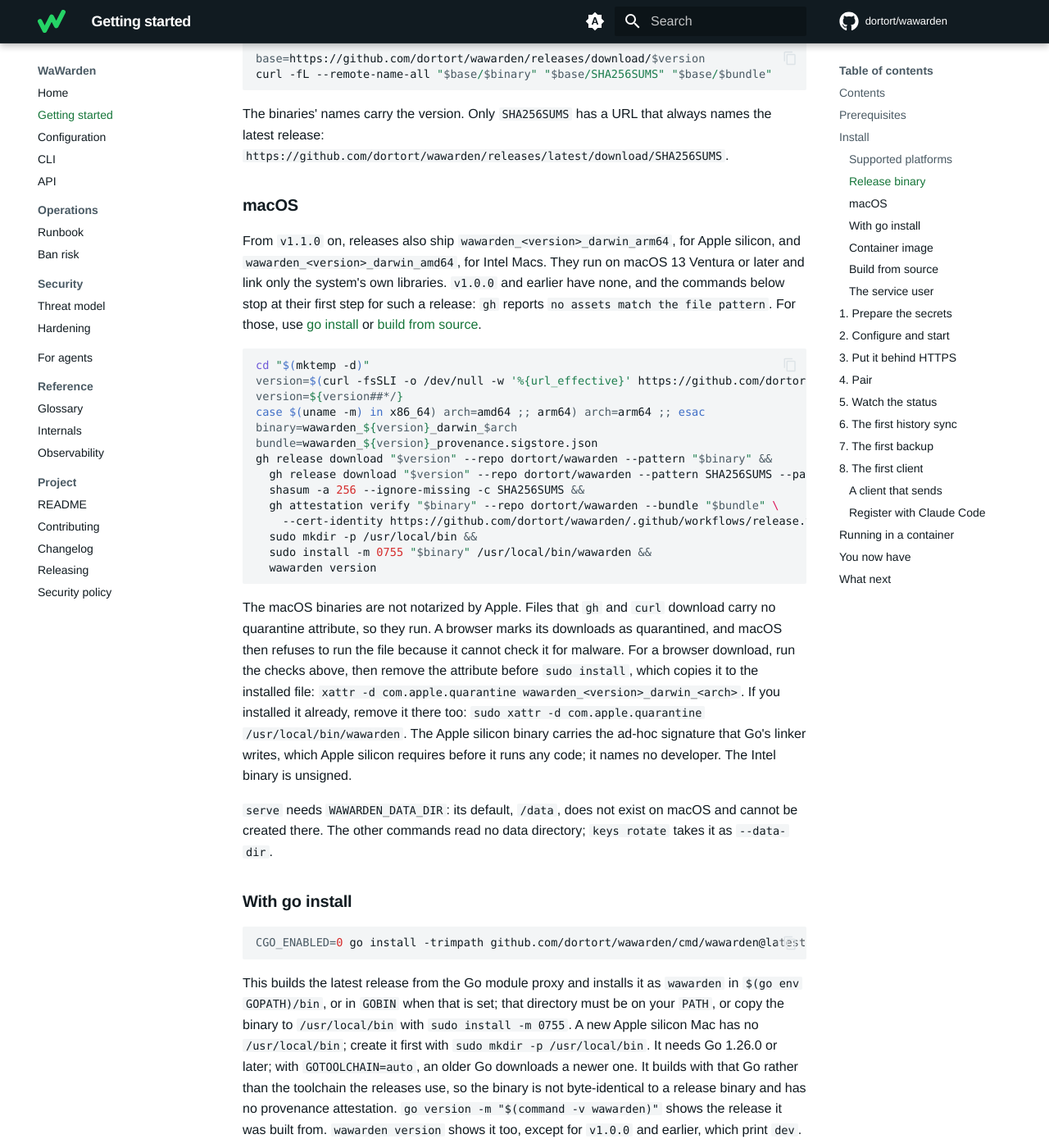
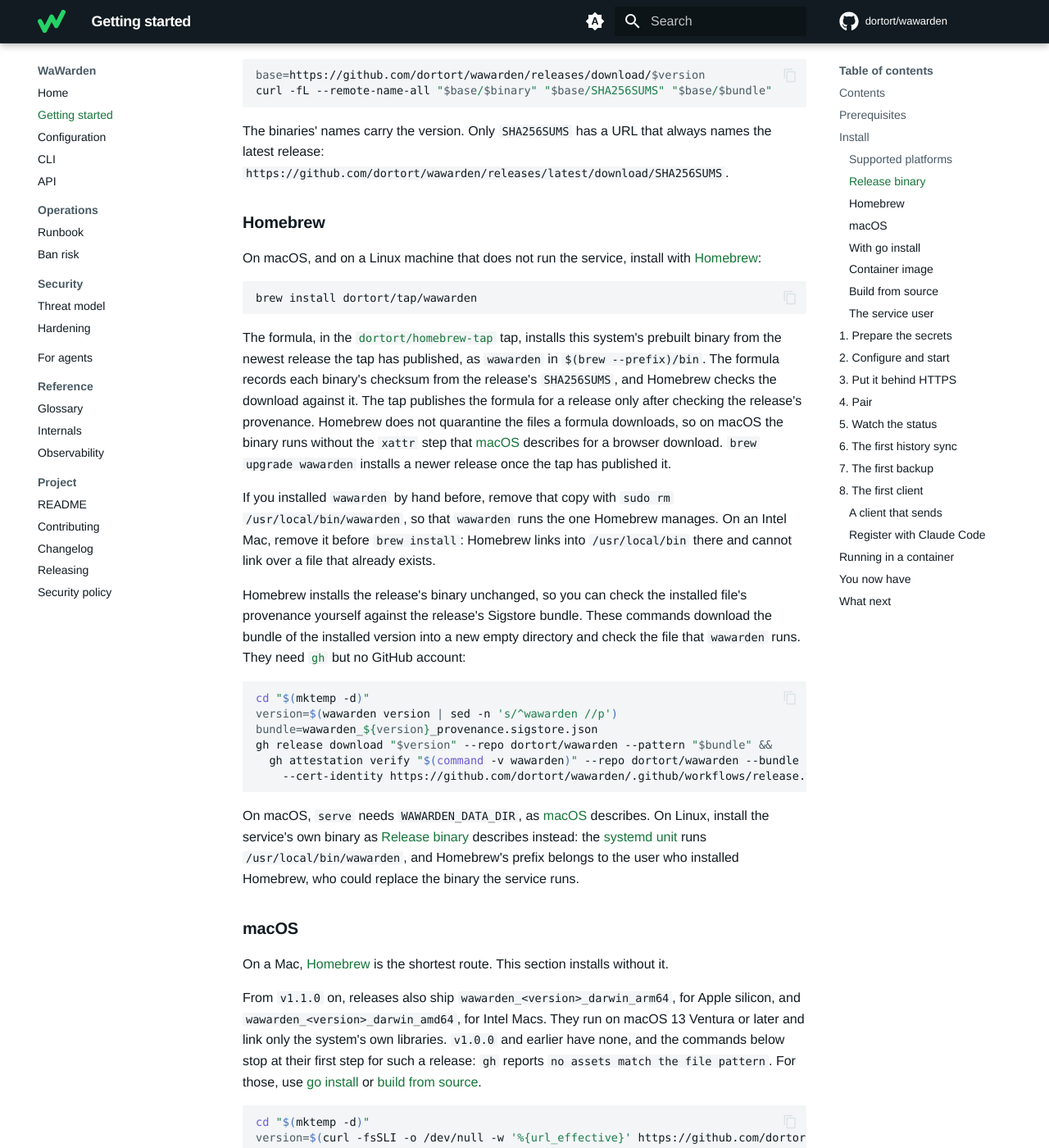
Before and after one commit to dortort/wawarden, an MkDocs documentation site: the page built from docs/getting-started.md, in a window 1280 px wide and 1400 px high, scrolled down 2715 px. Shown: the whole window at 82% size. Built offline with MkDocs 1.6.1 and Material for MkDocs 9.7.7, drawn with Linux system fonts in a browser that asks for light colours; comment, search, counter and statistics services are not loaded; some of the changed text lies outside the part shown.

Commit message:
docs(getting-started): add the Homebrew install route
A Homebrew subsection installs with brew install dortort/tap/wawarden on
macOS and on a Linux machine that does not run the service. It states
what the formula installs and how Homebrew checks it, that no xattr step
is needed, how to upgrade, and how to check the installed file's
provenance against the release's Sigstore bundle. The macOS subsection
points to it first, the platforms table names it, and Linux service
hosts keep the release binary in /usr/local/bin that the systemd unit
runs.

Co-Authored-By: Claude Opus 5.5 <noreply@anthropic.com>
Co-Authored-By: Claude Fable 5.1 <noreply@anthropic.com>

````diff
--- a/docs/getting-started.md
+++ b/docs/getting-started.md
@@ -53,8 +53,8 @@ the default addresses on `127.0.0.1`. To run in a container instead, read
 
 | Platform | Release artifacts | From source |
 |---|---|---|
-| Linux on `amd64` (`x86_64`) and `arm64` (`aarch64`) | Binaries and the container image | Supported |
-| macOS 13 Ventura or later, Apple silicon and Intel | Binaries, from `v1.1.0` on | Supported; CI runs the tests and the release build on Apple silicon and Intel |
+| Linux on `amd64` (`x86_64`) and `arm64` (`aarch64`) | Binaries, directly or through [Homebrew](#homebrew), and the container image | Supported |
+| macOS 13 Ventura or later, Apple silicon and Intel | Binaries, directly or through [Homebrew](#homebrew), from `v1.1.0` on | Supported; CI runs the tests and the release build on Apple silicon and Intel |
 | Linux on other architectures | None | May build; not tested |
 | Windows, FreeBSD, OpenBSD and other systems | None | Does not build |
 
@@ -117,7 +117,55 @@ The binaries' names carry the version. Only `SHA256SUMS` has a URL that
 always names the latest release:
 `https://github.com/dortort/wawarden/releases/latest/download/SHA256SUMS`.
 
+### Homebrew
+
+On macOS, and on a Linux machine that does not run the service, install with
+[Homebrew](https://brew.sh):
+
+```sh
+brew install dortort/tap/wawarden
+```
+
+The formula, in the [`dortort/homebrew-tap`](https://github.com/dortort/homebrew-tap)
+tap, installs this system's prebuilt binary from the newest release the tap has
+published, as `wawarden` in `$(brew --prefix)/bin`. The formula records each
+binary's checksum from the release's `SHA256SUMS`, and Homebrew checks the
+download against it. The tap publishes the formula for a release only after
+checking the release's provenance. Homebrew does not quarantine the files a
+formula downloads, so on macOS the binary runs without the `xattr` step that
+[macOS](#macos) describes for a browser download. `brew upgrade wawarden`
+installs a newer release once the tap has published it.
+
+If you installed `wawarden` by hand before, remove that copy with
+`sudo rm /usr/local/bin/wawarden`, so that `wawarden` runs the one Homebrew
+manages. On an Intel Mac, remove it before `brew install`: Homebrew links into
+`/usr/local/bin` there and cannot link over a file that already exists.
+
+Homebrew installs the release's binary unchanged, so you can check the
+installed file's provenance yourself against the release's Sigstore bundle.
+These commands download the bundle of the installed version into a new empty
+directory and check the file that `wawarden` runs. They need
+[`gh`](https://cli.github.com) but no GitHub account:
+
+```sh
+cd "$(mktemp -d)"
+version=$(wawarden version | sed -n 's/^wawarden //p')
+bundle=wawarden_${version}_provenance.sigstore.json
+gh release download "$version" --repo dortort/wawarden --pattern "$bundle" &&
+  gh attestation verify "$(command -v wawarden)" --repo dortort/wawarden --bundle "$bundle" \
+    --cert-identity https://github.com/dortort/wawarden/.github/workflows/release.yml@refs/heads/main
+```
+
+On macOS, `serve` needs `WAWARDEN_DATA_DIR`, as [macOS](#macos) describes. On
+Linux, install the service's own binary as [Release binary](#release-binary)
+describes instead: the [systemd unit](hardening.md#systemd) runs
+`/usr/local/bin/wawarden`, and Homebrew's prefix belongs to the user who
+installed Homebrew, who could replace the binary the service runs.
+
 ### macOS
+
+On a Mac, [Homebrew](#homebrew) is the shortest route. This section installs
+without it.
 
 From `v1.1.0` on, releases also ship `wawarden_<version>_darwin_arm64`, for
 Apple silicon, and `wawarden_<version>_darwin_amd64`, for Intel Macs. They run
````
